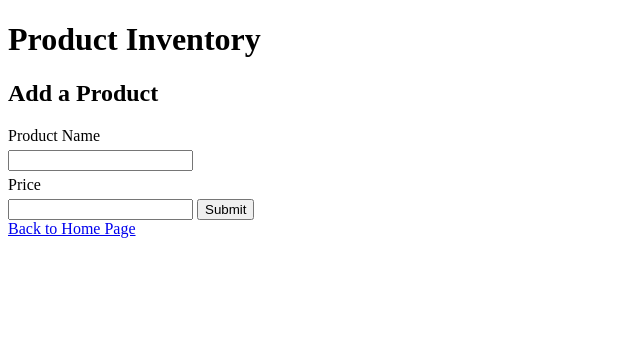
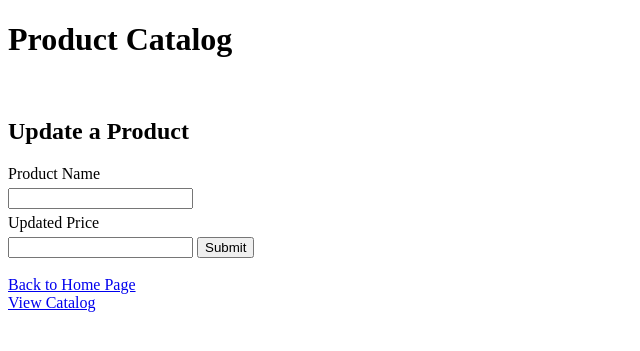
Before and after one commit to shreyaaithal/php-mysql-app-service-draft, a PHP site: page /update.php in a window 1280 px wide. Shown: the top 351 px of the page, without its empty margins (0-640 px from the left). Run offline with PHP 8.4, Linux system fonts and the light colour scheme.

Commit message:
Update update.php

```diff
--- a/templates/header.php
+++ b/templates/header.php
@@ -9,4 +9,5 @@
 	<link rel="stylesheet" href="css/style.css">
 </head>
 <body>
-	<h1>Product Inventory</h1>
+	<h1>Product Catalog</h1>
+	<br>
--- a/update.php
+++ b/update.php
@@ -3,38 +3,23 @@
 <?php
 
 if (isset($_POST['submit'])) {
-    //echo "<h2>Initializing.</h2>";
+
     require "config.php";
-
-    //echo "<h2>Using $host and $username and $password and $db_name and $sslcert</h2>";
-
-    //Establishes the connection
+    //Establish the connection
     $conn = mysqli_init();
-    //echo "<h2>Init done.</h2>";
-
     mysqli_ssl_set($conn,NULL,NULL,$sslcert,NULL,NULL);
-
-	//echo "<h2>SSL set complete.</h2>";
-
     if(!mysqli_real_connect($conn, $host, $username, $password, $db_name, 3306, MYSQLI_CLIENT_SSL)){
 		die('Failed to connect to MySQL: '.mysqli_connect_error());
 	}
 
-    $sql = file_get_contents("schema.sql");
-
-    // Run the create table query
-    if(!mysqli_query($conn, $sql)){
-        die('No Table Created');
-    }
-
     $ProductName = $_POST['ProductName'];
     $Price = $_POST['Price'];
 
-    if ($stmt = mysqli_prepare($conn, "INSERT INTO Products (ProductName, Price) VALUES (?, ?)")) {
-        mysqli_stmt_bind_param($stmt, 'sd', $ProductName, $Price);
+    if ($stmt = mysqli_prepare($conn, "UPDATE Products SET Price = ? WHERE ProductName = ?")) {
+        mysqli_stmt_bind_param($stmt, 'ds', $Price, $ProductName);
         $status = mysqli_stmt_execute($stmt);
         mysqli_stmt_close($stmt);
-        echo "<h2>Product \"$ProductName\" has been successfully added.</h2>";
+        echo "<h2>Price of the product \"$ProductName\" has been successfully updated to $Price</h2>";
     }
 
     //Close the connection
@@ -44,20 +29,22 @@ if (isset($_POST['submit'])) {
 
 ?>
 
-<h2>Add a Product</h2>
+<h2>Update a Product</h2>
 
 <form method="post" action = "<?php echo htmlspecialchars($_SERVER["PHP_SELF"]); ?>">
     <label for="ProductName">Product Name</label>
     <input type="text" name="ProductName" id="ProductName">
-    <label for="Price">Price</label>
+    <label for="Price">Updated Price</label>
     <input type="text" name="Price" id="Price">
     <input type="submit" name="submit" value="Submit">
 </form>
-
-<a href="index.php">Back to Home Page</a>
 
 <?php
       }
 ?>
 
+<br>
+<a href="index.php">Back to Home Page</a>
+<br>
+<a href="read.php">View Catalog</a>
 <?php require "templates/footer.php"; ?>
```
Also changed, not shown: insert.php (+9 -14 lines), read.php (+4 -8 lines).
